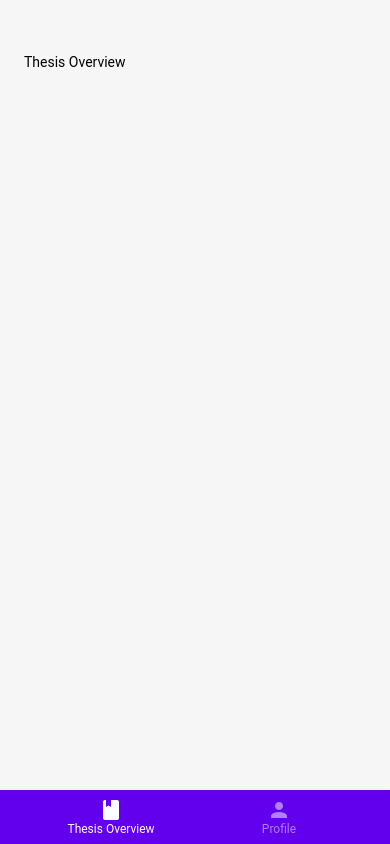
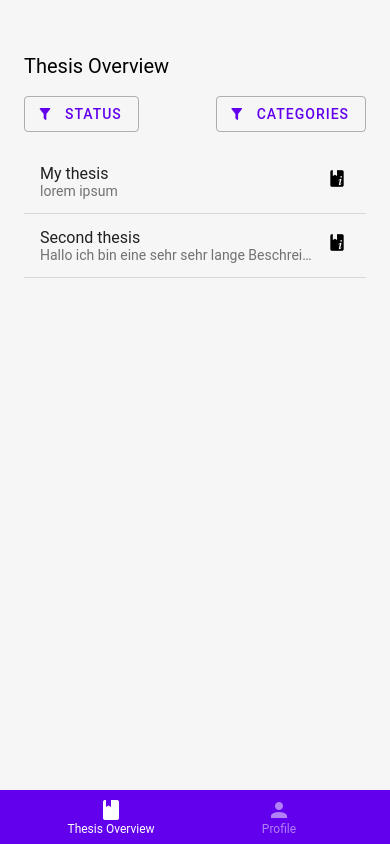
Before and after one commit to ejwanner/student-supervisor-app, a React Native app: screen / in a window 390 px wide. Built offline with nearby package versions, Linux system fonts and the light colour scheme.

Commit message:
feat: add thesis overview route with mocked data

```diff
--- /dev/null
+++ b/src/components/FilterButton.tsx
@@ -0,0 +1,45 @@
+import React from "react";
+import { View, StyleSheet } from "react-native";
+import { Menu, Button } from "react-native-paper";
+
+type FilterSchema = { id: number; name: string };
+
+type FilterButtonProps = {
+  data: Array<FilterSchema>;
+  text: string;
+};
+
+const FilterButton: React.FC<FilterButtonProps> = ({ data, text }) => {
+  const [isFilterOpen, setIsFilterOpen] = React.useState<boolean>(false);
+  return (
+    <View>
+      <Menu
+        visible={isFilterOpen}
+        onDismiss={() => setIsFilterOpen(false)}
+        anchor={
+          <Button
+            icon="filter"
+            mode="outlined"
+            onPress={() => setIsFilterOpen(true)}
+            style={styles.filterBtn}
+          >
+            {text}
+          </Button>
+        }
+      >
+        {data &&
+          data.map((item: FilterSchema) => (
+            <Menu.Item key={`filter-status-${item.id}`} title={item.name} />
+          ))}
+      </Menu>
+    </View>
+  );
+};
+
+const styles = StyleSheet.create({
+  filterBtn: {
+    width: "auto",
+  },
+});
+
+export default FilterButton;
--- /dev/null
+++ b/src/components/ThesisList.tsx
@@ -0,0 +1,37 @@
+import React from "react";
+import { Divider, IconButton, List } from "react-native-paper";
+import { IThesis } from "../shared/types";
+
+type ThesisListProps = {
+  thesisItems: IThesis[];
+};
+
+const ThesisList: React.FC<ThesisListProps> = ({ thesisItems }) => {
+  return (
+    <>
+      {thesisItems &&
+        thesisItems.map((thesisItem: IThesis, index: number) => (
+          <>
+            <List.Item
+              key={`thesis-list-item-${index}`}
+              title={thesisItem.title}
+              description={thesisItem.description}
+              descriptionNumberOfLines={1}
+              descriptionEllipsizeMode="tail"
+              right={(props) => (
+                <IconButton
+                  key={`thesis-list-btn-${index}`}
+                  icon="book-information-variant"
+                  size={20}
+                  onPress={() => console.log("navigate to details")}
+                />
+              )}
+            />
+            <Divider />
+          </>
+        ))}
+    </>
+  );
+};
+
+export default ThesisList;
--- /dev/null
+++ b/src/shared/constants.ts
@@ -0,0 +1,32 @@
+import { ICategory, IThesis, IThesisStatus } from "./types";
+
+export const THESIS_STATI: IThesisStatus[] = [
+  { id: 1, name: "None" },
+  { id: 2, name: "Discussed" },
+  { id: 3, name: "Enrolled" },
+  { id: 4, name: "Submitted" },
+  { id: 5, name: "Presented" },
+  { id: 6, name: "Paid" },
+];
+
+export const ALL_CATEGORIES: ICategory[] = [
+  { id: 1, name: "Software Development" },
+];
+
+export const ALL_THESIS: IThesis[] = [
+  {
+    id: 1,
+    title: "My thesis",
+    description: "lorem ipsum",
+    status: 1,
+    category: 1,
+  },
+  {
+    id: 1,
+    title: "Second thesis",
+    description:
+      "Hallo ich bin eine sehr sehr lange Beschreibung um zu testen wann ich abgeschnitten werden",
+    status: 1,
+    category: 1,
+  },
+];
--- /dev/null
+++ b/src/shared/types.ts
@@ -0,0 +1,23 @@
+export interface IThesis {
+  id: number;
+  title: string;
+  description: string;
+  status: number;
+  category: number;
+
+  // will be added later
+  student?: null;
+  supervisor?: null;
+  second_supervisor?: null;
+  created_by?: null;
+}
+
+export interface IThesisStatus {
+  id: number;
+  name: string;
+}
+
+export interface ICategory {
+  id: number;
+  name: string;
+}
--- a/src/views/ThesisOverview.tsx
+++ b/src/views/ThesisOverview.tsx
@@ -1,16 +1,44 @@
 import React from "react";
-import { StyleSheet } from "react-native";
-import { Text } from "react-native-paper";
+import { StyleSheet, View } from "react-native";
+import { Button, Menu, Text } from "react-native-paper";
+import FilterButton from "../components/FilterButton";
+import ThesisList from "../components/ThesisList";
 import ViewContainer from "../components/ViewContainer";
+import { ALL_CATEGORIES, ALL_THESIS, THESIS_STATI } from "../shared/constants";
+import { ICategory, IThesisStatus } from "../shared/types";
 
 const ThesisOverview = () => {
+  const [thesisStatus] = React.useState<IThesisStatus[]>(THESIS_STATI);
+  const [thesisCategories] = React.useState<ICategory[]>(ALL_CATEGORIES);
+  const [isFilterOpen, setIsFilterOpen] = React.useState<boolean>(false);
   return (
     <ViewContainer>
-      <Text>Thesis Overview</Text>
+      <Text style={styles.title}>Thesis Overview</Text>
+      <View style={styles.filterRow}>
+        <FilterButton data={thesisStatus} text="Status" />
+        <FilterButton data={thesisCategories} text="Categories" />
+      </View>
+      <ThesisList thesisItems={ALL_THESIS} />
     </ViewContainer>
   );
 };
 
-const styles = StyleSheet.create({});
+const styles = StyleSheet.create({
+  title: {
+    fontSize: 20,
+    marginBottom: 18,
+  },
+  filterRow: {
+    width: "100%",
+    display: "flex",
+    flexDirection: "row",
+    justifyContent: "space-between",
+    alignItems: "center",
+    marginBottom: 18,
+  },
+  filterBtn: {
+    width: "25%",
+  },
+});
 
 export default ThesisOverview;
```
